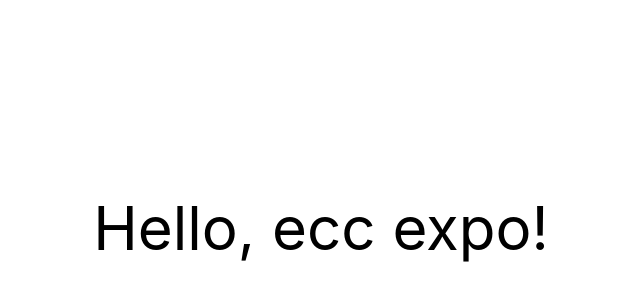
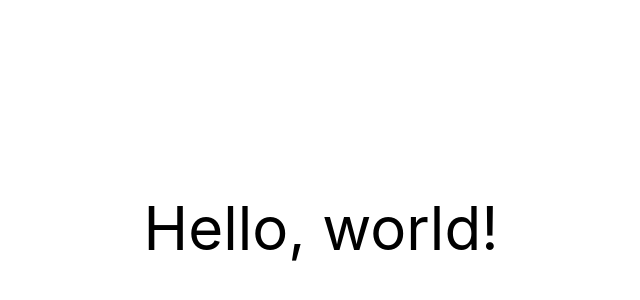
Before and after one commit to tingtt/workspace-nextjs, a Next.js app: page / in a window 1280 px wide. Shown: the part 172-472 px from the top of the page, without its empty margins (319-959 px from the left). Built offline with nearby package versions, Linux system fonts and the light colour scheme.

Commit message:
feat(hello): change message

```diff
--- a/src/pages/index.tsx
+++ b/src/pages/index.tsx
@@ -1,7 +1,7 @@
 export default function Home() {
   return (
     <div className='h-screen flex items-center justify-center dark:bg-black'>
-      <div className='text-6xl dark:text-white'>Hello, ecc expo!</div>
+      <div className='text-6xl dark:text-white'>Hello, world!</div>
     </div>
   )
 }
```
